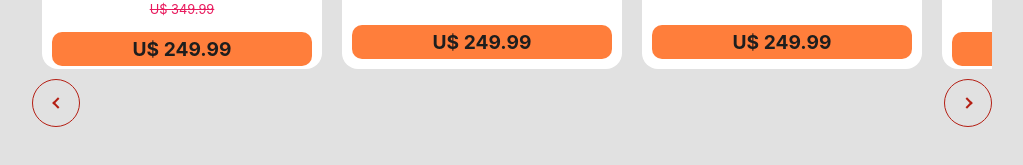
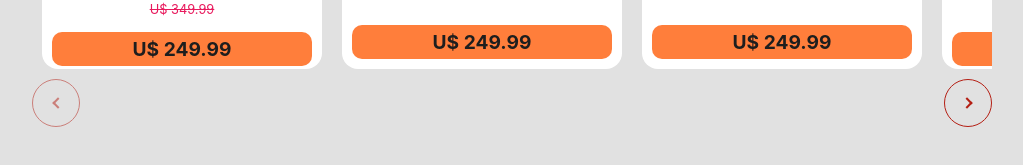
Before and after one commit to morganaribeiro/super-shoes, a React (Create React App) app: page / in a window 1280 px wide. Shown: the part 559-724 px from the top of the page, without its empty margins (128-1151 px from the left). Built offline with nearby package versions, Linux system fonts and the light colour scheme.

Commit message:
feat(carousel): add button disabled

```diff
--- a/src/App.css
+++ b/src/App.css
@@ -118,3 +118,8 @@ body {
   transform: rotate(-45deg);
   margin-right: 3px;
 }
+
+.arrow.disabled {
+  opacity: 0.5;
+  cursor: not-allowed;
+}
--- a/src/App.js
+++ b/src/App.js
@@ -4,6 +4,7 @@ import './App.css';
 function App() {
   const [data, setData] = useState([]);
   const carousel = useRef(null);
+  const [currentIndex, setCurrentIndex] = useState(0);
 
   useEffect(() => {
     fetch('http://localhost:3000/static/shoes.json')
@@ -13,13 +14,18 @@ function App() {
 
   const handleLeftClick = (e) => {
     e.preventDefault();
-    carousel.current.scrollLeft -= carousel.current.offsetWidth;
+    if (currentIndex > 0) {
+      setCurrentIndex(currentIndex - 1);
+      carousel.current.scrollLeft -= carousel.current.offsetWidth;
+    }
   };
 
   const handleRightClick = (e) => {
     e.preventDefault();
-
-    carousel.current.scrollLeft += carousel.current.offsetWidth;
+    if (currentIndex < data.length - 1) {
+      setCurrentIndex(currentIndex + 1);
+      carousel.current.scrollLeft += carousel.current.offsetWidth;
+    }
   };
 
   if (!data || !data.length) return null;
@@ -47,10 +53,10 @@ function App() {
         })}
       </div>
       <div className="buttons">
-        <button onClick={handleLeftClick} className="arrow">
+        <button onClick={handleLeftClick} className={`arrow ${currentIndex === 0 ? "disabled" : ""}`} disabled={currentIndex === 0}>
           <div className="arrowLeft"></div>
         </button>
-        <button onClick={handleRightClick} className="arrow">
+        <button onClick={handleRightClick} className={`arrow ${currentIndex === data.length - 1 ? "disabled" : ""}`} disabled={currentIndex === data.length - 1}>
           <div className="arrowRight"></div>
         </button>
       </div>
```
